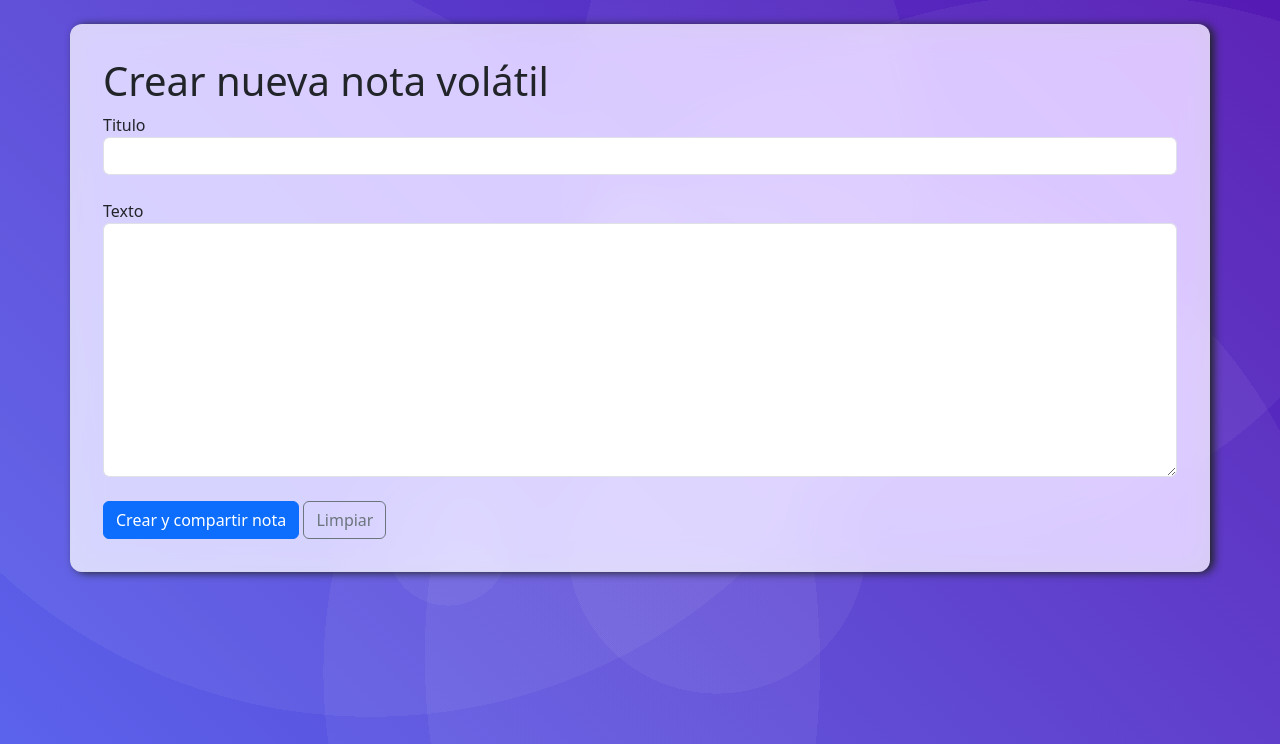
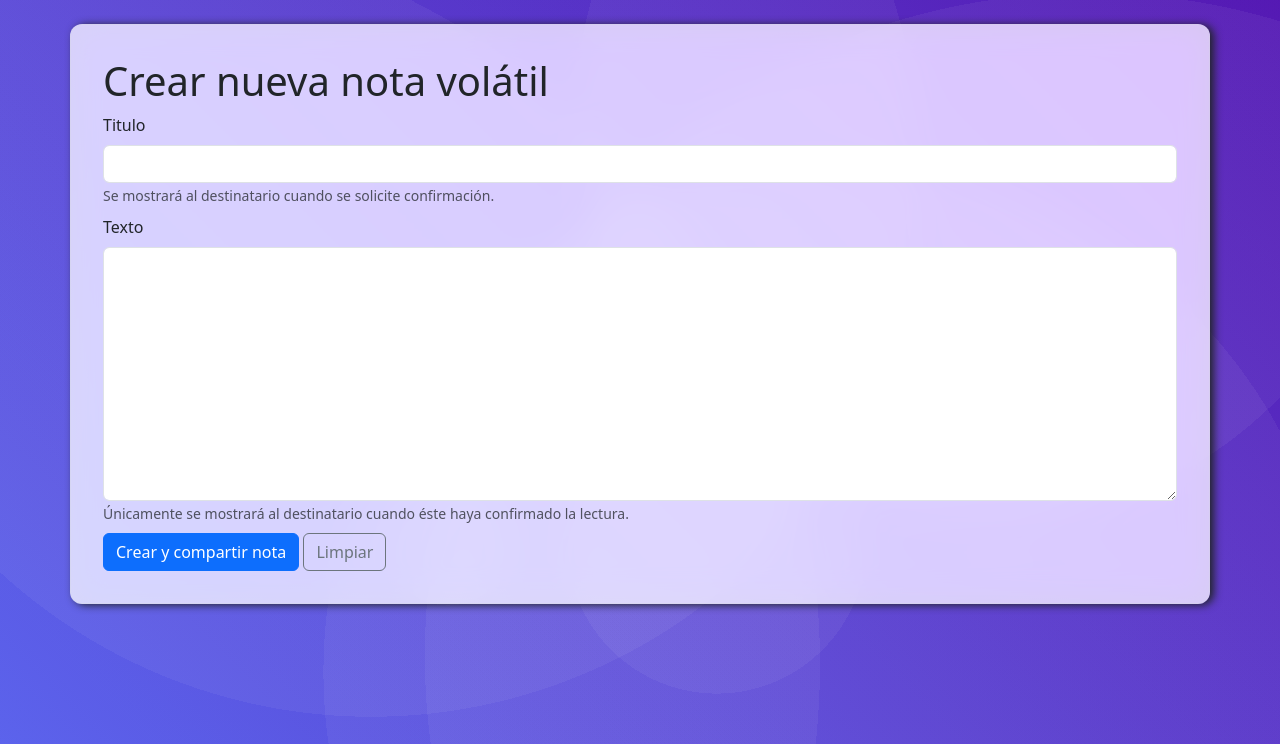
Before and after one commit to curso-aws-2024-005234/notas-volatiles-dynamo, a Flask app: page / in a window 1280 px wide. Shown: the part 56-800 px from the top of the page. Run offline with Flask 3, Linux system fonts and the light colour scheme; parts of the project's set-up code (start-up, migrations or seed data) failed here and were passed over.

Commit message:
Confirmación de lectura

```diff
--- a/app.py
+++ b/app.py
@@ -29,14 +29,16 @@ def crear_nota():
             return render_template('crear_nota.html')
 
 
-@app.route('/<codigo>', methods=['GET'])
+@app.route('/<codigo>', methods=['GET', 'POST'])
 def ver_nota(codigo):
     with app.app_context():
-        print(codigo)
         nota = Nota.get(codigo)
         if nota:
-            nota.delete()
-            return render_template('ver_nota.html', nota=nota)
+            if request.method == 'POST':
+                nota.delete()
+                return render_template('ver_nota.html', nota=nota)
+            elif request.method == 'GET':
+                return render_template('confirmar_lectura.html', nota=nota)
         else:
             abort(404, description="No existe la nota")
 
@@ -44,7 +46,7 @@ def ver_nota(codigo):
 
 @app.errorhandler(404)
 def page_not_found(error):
-    return render_template('404.html', error=error)
+    return render_template('404.html', error=error), 404
 
 
 
--- a/templates/crear_nota.html
+++ b/templates/crear_nota.html
@@ -5,13 +5,15 @@
 {% block content %}
     <h1>Crear nueva nota volátil</h1>
     <form class="form" action="{{ url_for('crear_nota') }}" method="POST">
-        <div class="form-group">
-            <label for="titulo">Titulo</label><br>
-            <input class="form-control" type="text" name="titulo" id="titulo" required><br>
+        <div class="form-group mb-2">
+            <label for="titulo" class="form-label">Titulo</label>
+            <input class="form-control" type="text" name="titulo" id="titulo" required aria-labelledby="titulo-help">
+            <small id="titulo-help" class="form-text text-muted">Se mostrará al destinatario cuando se solicite confirmación.</small>
         </div>
-        <div class="form-group">
-            <label for="texto">Texto</label><br>
-            <textarea class="form-control" name="texto" id="texto" cols="30" rows="10" required></textarea><br>
+        <div class="form-group mb-2">
+            <label for="texto" class="form-label">Texto</label>
+            <textarea class="form-control" name="texto" id="texto" cols="30" rows="10" required></textarea>
+            <small id="texto-help" class="form-text text-muted">Únicamente se mostrará al destinatario cuando éste haya confirmado la lectura.</small>
         </div>
         <input class="btn btn-primary" type="submit" value="Crear y compartir nota">
         <input class="btn btn-outline-secondary" type="reset" value="Limpiar">
--- a/templates/ver_nota.html
+++ b/templates/ver_nota.html
@@ -1,6 +1,6 @@
 {% extends 'base.html' %}
 
-{% block title %}{{nota}}{% endblock %}
+{% block title %}{{nota.titulo}}{% endblock %}
 
 {% block content %}
     <h1>{{ nota.titulo }}</h1>
```
Also changed, not shown: templates/confirmar_lectura.html (added, +12 -0 lines), 2 other files.
